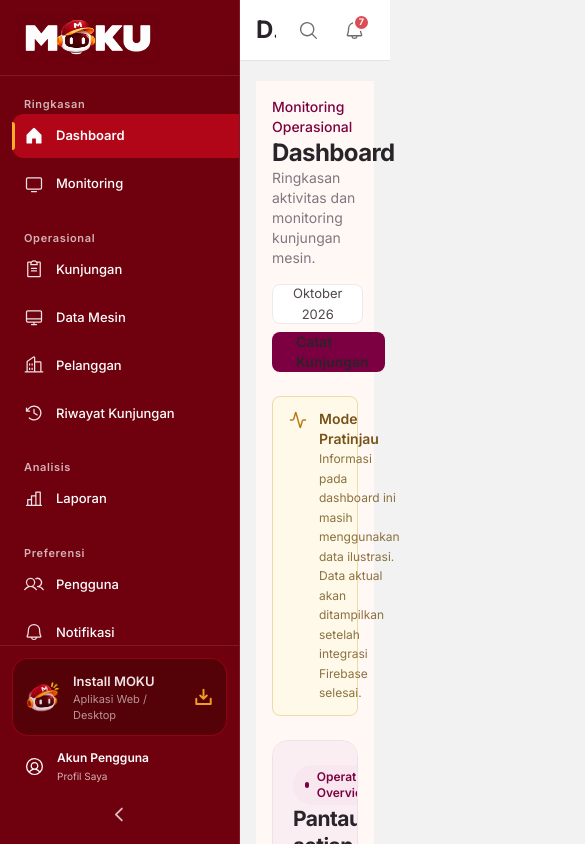
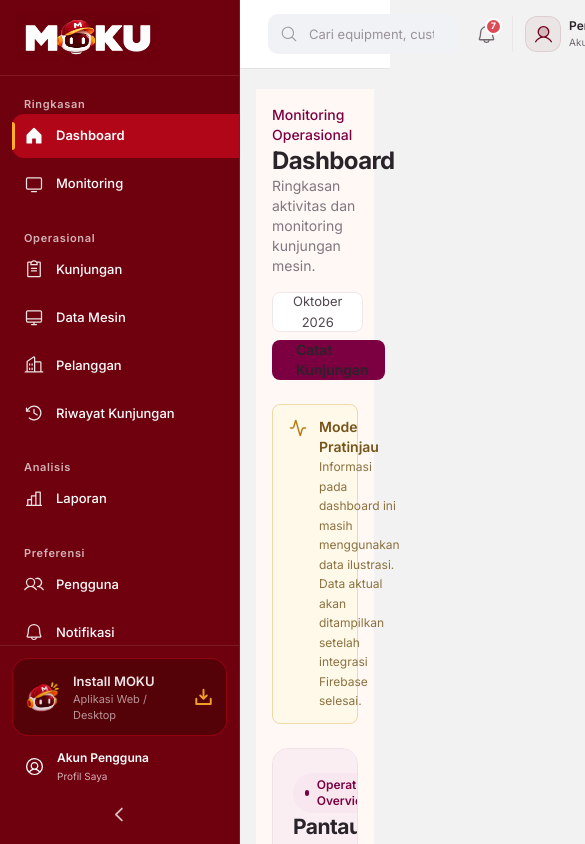
Before and after one commit to irwanfuzi/Moku-app, a Next.js app: page / in a window 390 px wide. Shown: the top 844 px of the page, 585 px wide, since content can reach past the window. Built offline with nearby package versions, Linux system fonts and the light colour scheme.

Commit message:
refactor: make header follow app layout mode
Refactor app-header component for improved responsiveness and code clarity.

```diff
--- a/src/components/layout/app-header.tsx
+++ b/src/components/layout/app-header.tsx
@@ -1,4 +1,3 @@
-
 "use client";
 
 import Link from "next/link";
@@ -11,6 +10,9 @@ import {
   type ChangeEvent,
   type ElementType,
 } from "react";
+
+import { useAppLayout } from "@/components/layout/app-shell";
+
 import {
   ArrowLeft,
   Bell,
@@ -226,6 +228,9 @@ export default function AppHeader({
   userEmail = "Akun MOKU",
 }: AppHeaderProps) {
   const pathname = usePathname();
+
+  const { isMobile, isDesktop, isReady } = useAppLayout();
+
   const isNotificationsPage = pathname === "/notifications";
   const isNotificationDetail = pathname.startsWith("/notifications/");
 
@@ -345,18 +350,26 @@ export default function AppHeader({
     }
   }, [isNotificationSection]);
 
+  useEffect(() => {
+    setMobileSearchOpen(false);
+    setSearchOpen(false);
+    setNotificationMenuOpen(false);
+    setProfileMenuOpen(false);
+  }, [isDesktop, isMobile]);
+
   return (
     <header className="sticky top-0 z-50 w-full border-b border-border bg-white/95 backdrop-blur-md transition-colors duration-200">
       <div className="flex min-h-[60px] items-center justify-between gap-3 px-4 py-2.5 sm:min-h-[68px] sm:px-6 sm:py-3 lg:px-8">
 
         {/* PAGE TITLE */}
         <div className="flex min-w-0 flex-1 items-center gap-2.5">
+
           {/* BACK BUTTON: MOBILE NOTIFICATION PAGES */}
-          {isNotificationSection && (
+          {isReady && isMobile && isNotificationSection && (
             <Link
               href="/"
               aria-label="Kembali ke dashboard"
-              className="flex h-9 w-9 shrink-0 items-center justify-center rounded-lg text-foreground transition-colors hover:bg-[#F1F2F5] active:scale-95 md:hidden"
+              className="flex h-9 w-9 shrink-0 items-center justify-center rounded-lg text-foreground transition-colors hover:bg-[#F1F2F5] active:scale-95"
             >
               <ArrowLeft size={21} weight="regular" />
             </Link>
@@ -377,10 +390,12 @@ export default function AppHeader({
 
         {/* HEADER ACTIONS */}
         <div className="flex shrink-0 items-center gap-1.5 sm:gap-3">
-          {!isNotificationSection && (
+
+          {/* DESKTOP SEARCH */}
+          {isReady && isDesktop && !isNotificationSection && (
             <div
               ref={desktopSearchRef}
-              className="relative hidden w-48 lg:block lg:w-64"
+              className="relative w-48 lg:w-64"
             >
               <MagnifyingGlass
                 size={18}
@@ -406,7 +421,8 @@ export default function AppHeader({
             </div>
           )}
 
-          {!isNotificationSection && (
+          {/* MOBILE SEARCH BUTTON */}
+          {isReady && isMobile && !isNotificationSection && (
             <button
               type="button"
               onClick={() => {
@@ -415,7 +431,7 @@ export default function AppHeader({
               }}
               aria-label="Buka pencarian"
               aria-expanded={mobileSearchOpen}
-              className="flex h-10 w-10 items-center justify-center rounded-control text-muted transition-all hover:bg-primary-light hover:text-primary active:scale-95 lg:hidden"
+              className="flex h-10 w-10 items-center justify-center rounded-control text-muted transition-all hover:bg-primary-light hover:text-primary active:scale-95"
             >
               {mobileSearchOpen ? (
                 <X size={21} />
@@ -425,13 +441,15 @@ export default function AppHeader({
             </button>
           )}
 
-          {!isNotificationSection && (
+          {/* MOBILE NOTIFICATION BUTTON */}
+          {isReady && isMobile && !isNotificationSection && (
             <Link
               href="/notifications"
               aria-label={`${displayedNotificationCount} notifikasi belum dibaca`}
-              className="relative flex h-10 w-10 shrink-0 items-center justify-center rounded-control text-muted transition-all hover:bg-primary-light hover:text-primary active:scale-95 lg:hidden"
+              className="relative flex h-10 w-10 shrink-0 items-center justify-center rounded-control text-muted transition-all hover:bg-primary-light hover:text-primary active:scale-95"
             >
               <Bell size={21} />
+
               {displayedNotificationCount > 0 && (
                 <span className="absolute right-1 top-1 flex h-[17px] min-w-[17px] items-center justify-center rounded-full border-2 border-white bg-danger px-1 text-[9px] font-bold text-white">
                   {displayedNotificationCount > 99
@@ -442,10 +460,11 @@ export default function AppHeader({
             </Link>
           )}
 
-          {!isNotificationSection && (
+          {/* DESKTOP NOTIFICATION DROPDOWN */}
+          {isReady && isDesktop && !isNotificationSection && (
             <div
               ref={notificationMenuRef}
-              className="relative hidden lg:block"
+              className="relative"
             >
               <button
                 type="button"
@@ -571,12 +590,16 @@ export default function AppHeader({
             </div>
           )}
 
-          <div className="hidden h-9 w-px bg-border/70 lg:block" />
+          {/* DESKTOP DIVIDER */}
+          {isReady && isDesktop && (
+            <div className="h-9 w-px bg-border/70" />
+          )}
 
-          {/* USER PROFILE */}
+          {/* DESKTOP USER PROFILE */}
+          {isReady && isDesktop && (
             <div
               ref={profileMenuRef}
-            className="relative hidden lg:block"
+              className="relative"
             >
               <button
                 type="button"
@@ -649,15 +672,16 @@ export default function AppHeader({
                 </div>
               </div>
             </div>
+          )}
         </div>
       </div>
 
       {/* MOBILE SEARCH */}
-      {!isNotificationSection && (
+      {isReady && isMobile && !isNotificationSection && (
         <div
           ref={mobileSearchRef}
           aria-hidden={!mobileSearchOpen}
-          className={`relative z-[60] grid transition-all duration-200 ease-out lg:hidden ${
+          className={`relative z-[60] grid transition-all duration-200 ease-out ${
             mobileSearchOpen
               ? "grid-rows-[1fr] opacity-100"
               : "grid-rows-[0fr] opacity-0"
```
Lines whose indentation alone changed are shown as unchanged.
